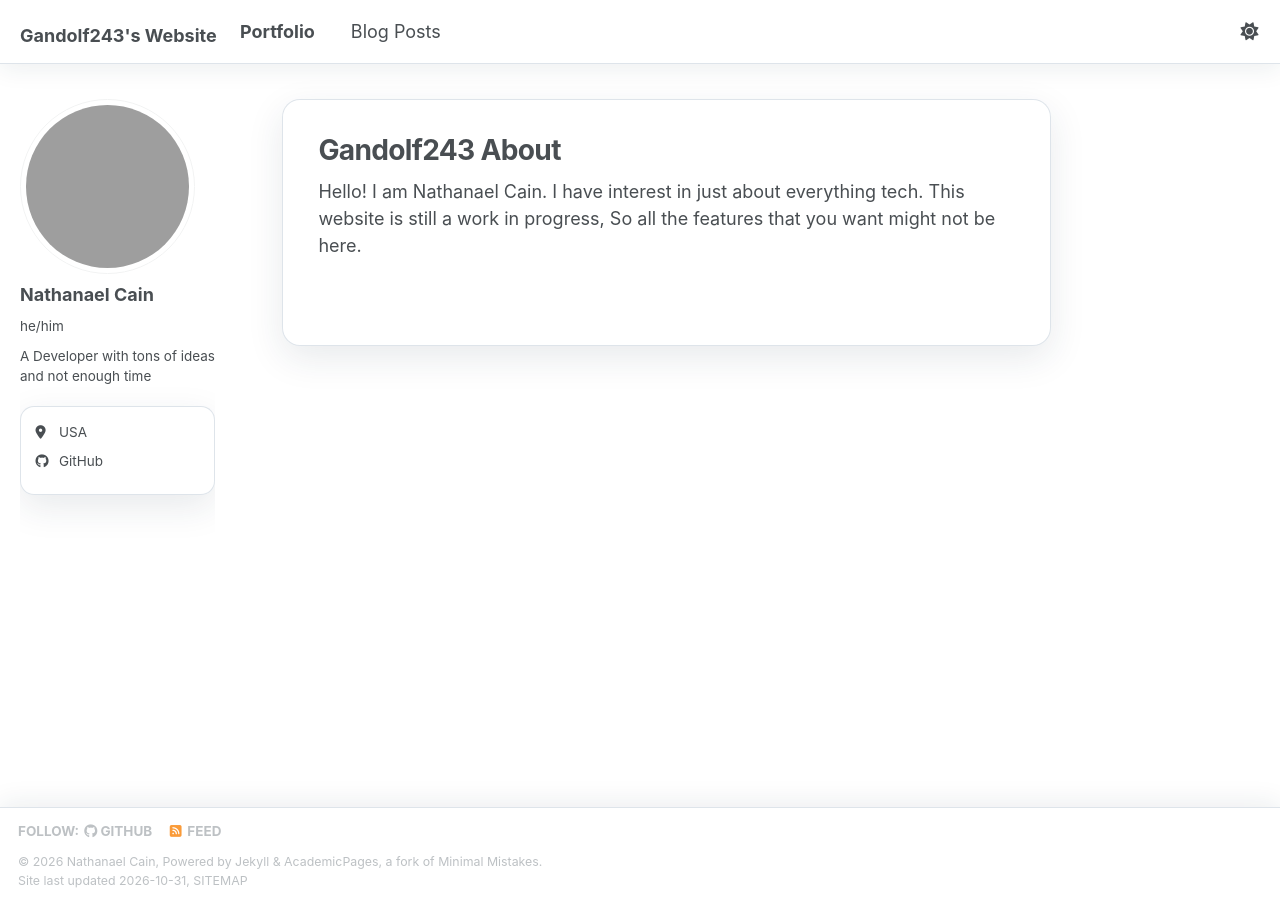
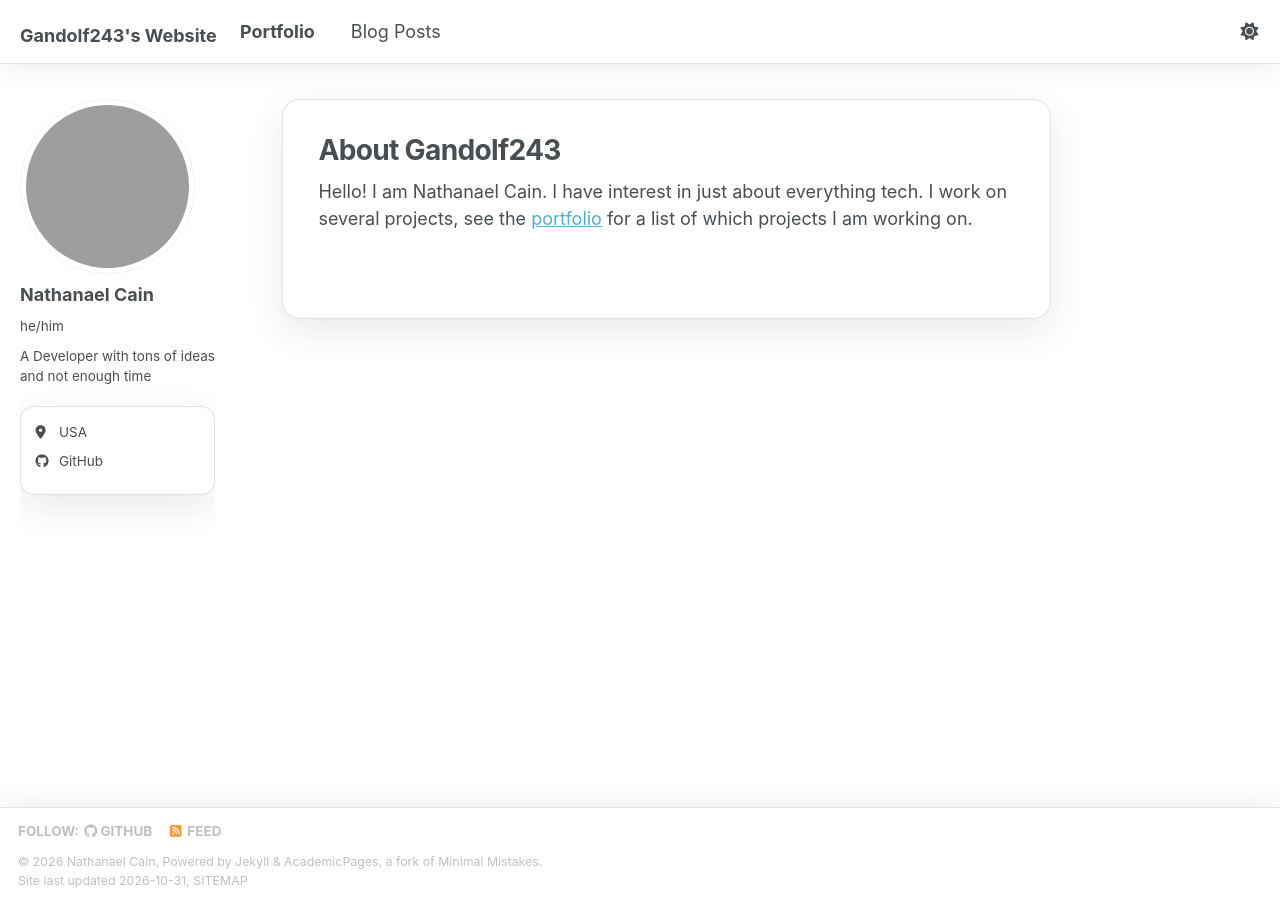
Before and after one commit to gandolf243/gandolf243.github.io, a Jekyll site: the page built from _pages/about.md, in a window 1280 px wide. Built offline with Jekyll 4.4.1, drawn with Linux system fonts in a browser that asks for light colours; a style sheet for code colours, icons or effects is not loaded; grey boxes are pictures that could not be loaded.

Commit message:
Revise title and content in about.md
Updated the title and enhanced the introduction on the about page.

```diff
--- a/_pages/about.md
+++ b/_pages/about.md
@@ -1,12 +1,11 @@
 ---
 sitemap: true
 permalink: /
-title: "Gandolf243 About"
+title: "About Gandolf243"
 author_profile: true
 redirect_from:
   - /about/
   - /about.html
 ---
 
-Hello! I am Nathanael Cain. I have interest in just about everything tech.
-This website is still a work in progress, So all the features that you want might not be here.
+Hello! I am Nathanael Cain. I have interest in just about everything tech. I work on several projects, see the [portfolio](/portfolio) for a list of which projects I am working on.
```
